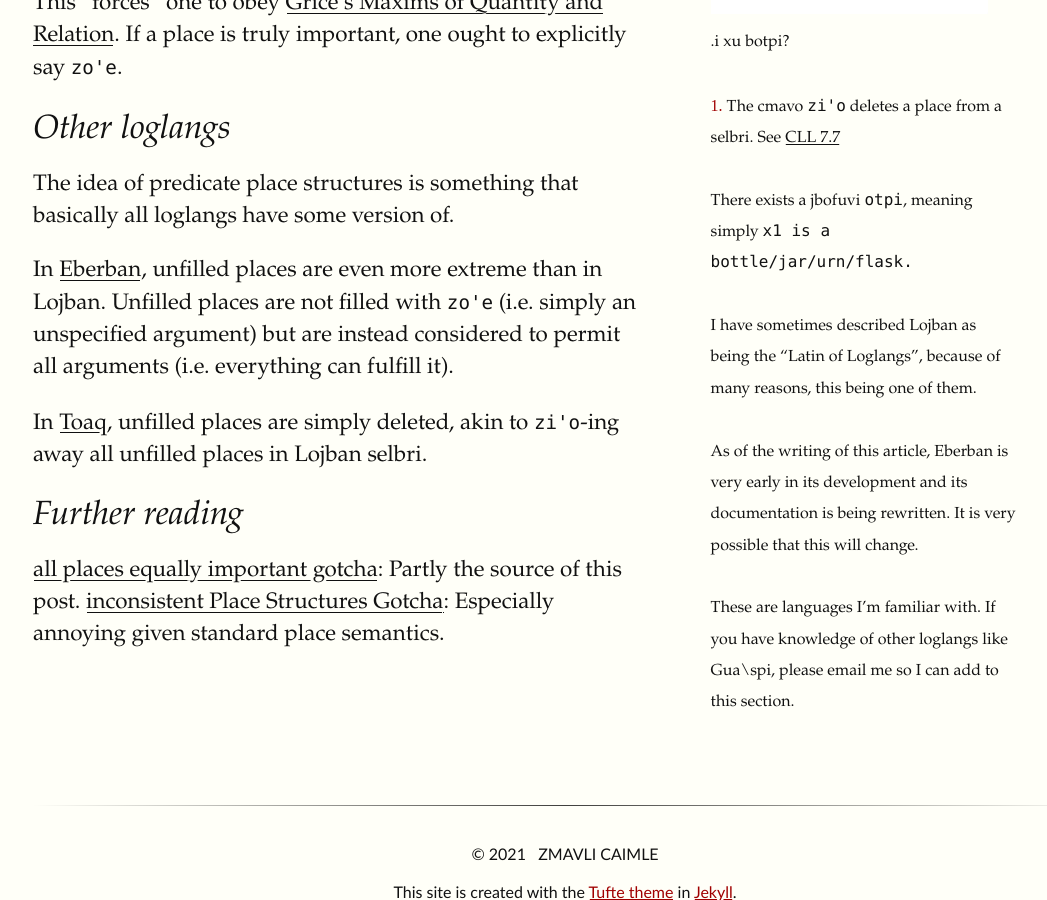
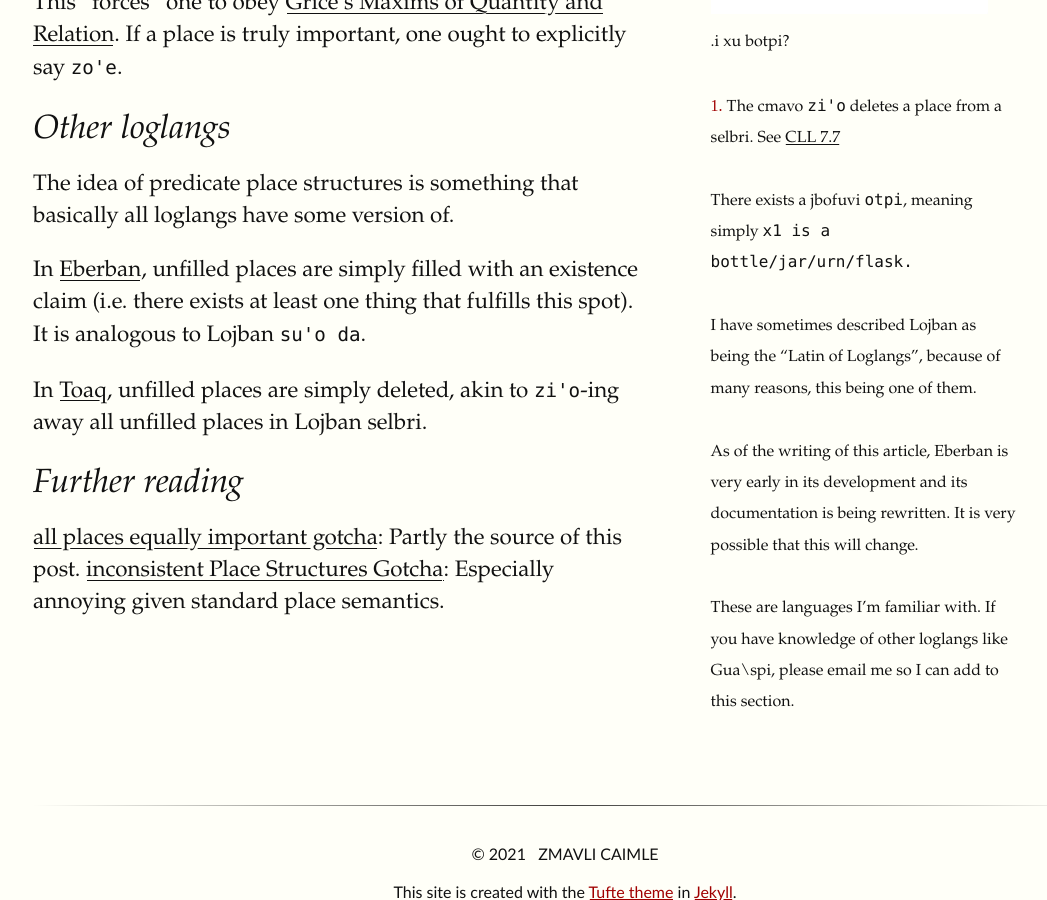
Before and after one commit to Zmavli/kibykarni, a Jekyll site: the page built from _posts/2021-08-28-the-koan-of-ve-botpi.md, in a window 1280 px wide and 900 px high, scrolled down 1478 px. Shown: the whole window, without its empty margins (127-1174 px from the left). Built offline with Jekyll 4.4.1, drawn with Linux system fonts in a browser that asks for light colours.

Commit message:
Issue correction to Koan of Ve Botpi; fix sidenotes in It's Good Enough

```diff
--- a/_posts/2021-08-28-the-koan-of-ve-botpi.md
+++ b/_posts/2021-08-28-the-koan-of-ve-botpi.md
@@ -30,7 +30,7 @@ In contemporary Lojban as is spoken in [La Roljbogu'e](https://discord.gg/6Gt9YX
 ## Other loglangs
 {% marginnote 'latin' "I have sometimes described Lojban as being the \"Latin of Loglangs\", because of many reasons, this being one of them." %} The idea of predicate place structures is something that basically all loglangs have some version of.
 
- {% marginnote 'eberban' "As of the writing of this article, Eberban is very early in its development and its documentation is being rewritten. It is very possible that this will change." %} In [Eberban](https://mia-entropy.github.io/eberban/), unfilled places are even more extreme than in Lojban. Unfilled places are not filled with `zo'e` (i.e. simply an unspecified argument) but are instead considered to permit all arguments (i.e. everything can fulfill it).
+ {% marginnote 'eberban' "As of the writing of this article, Eberban is very early in its development and its documentation is being rewritten. It is very possible that this will change." %} In [Eberban](https://mia-entropy.github.io/eberban/), unfilled places are simply filled with an existence claim (i.e. there exists at least one thing that fulfills this spot). It is analogous to Lojban `su'o da`.
 
 {% marginnote 'help' "These are languages I'm familiar with. If you have knowledge of other loglangs like Gua\\spi, please email me so I can add to this section."%} In [Toaq](http://toaq.org/), unfilled places are simply deleted, akin to `zi'o`-ing away all unfilled places in Lojban selbri.
 
```
Also changed, not shown: _posts/2021-09-22-its-good-enough-a-party-game.md (+7 -6 lines).
